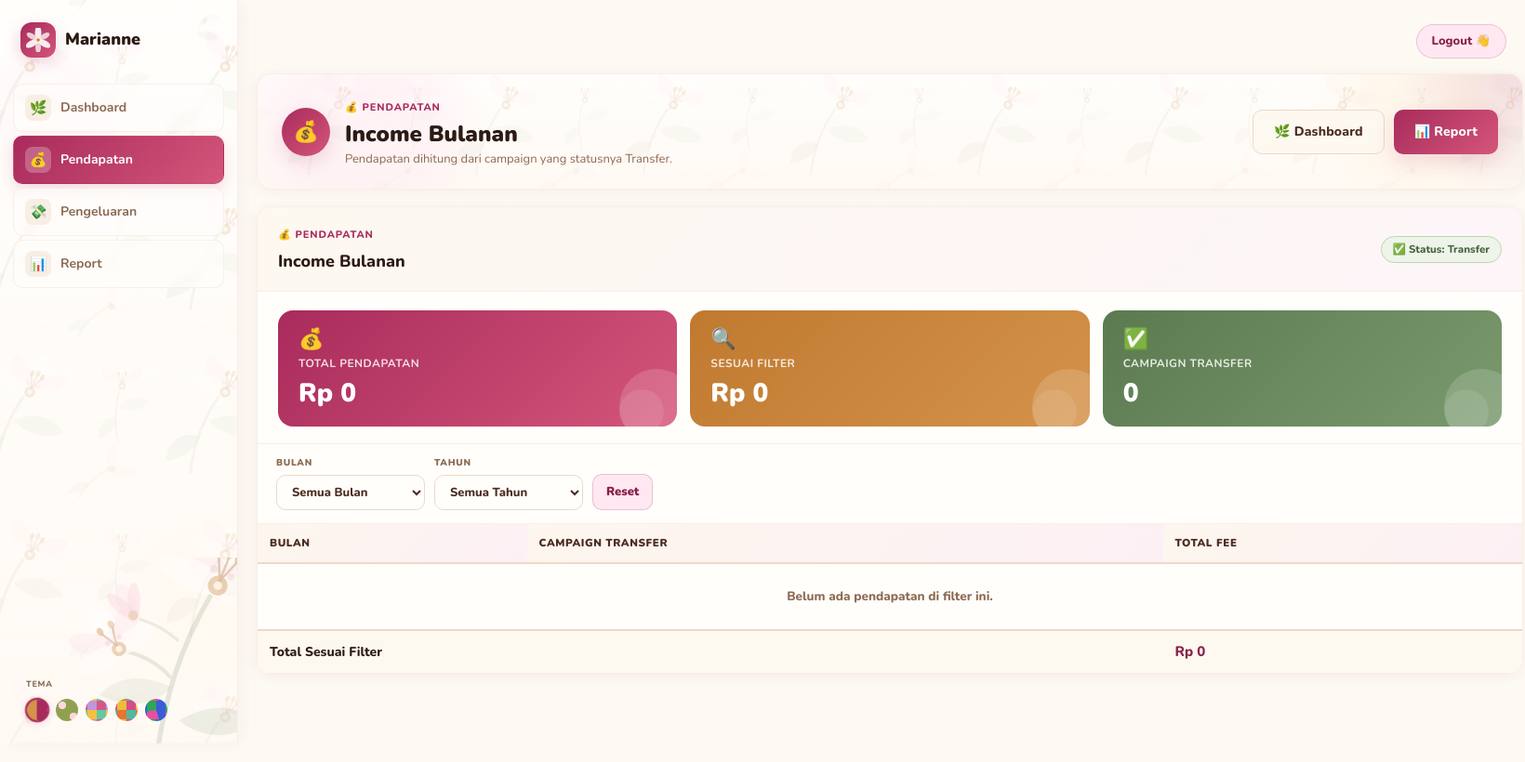
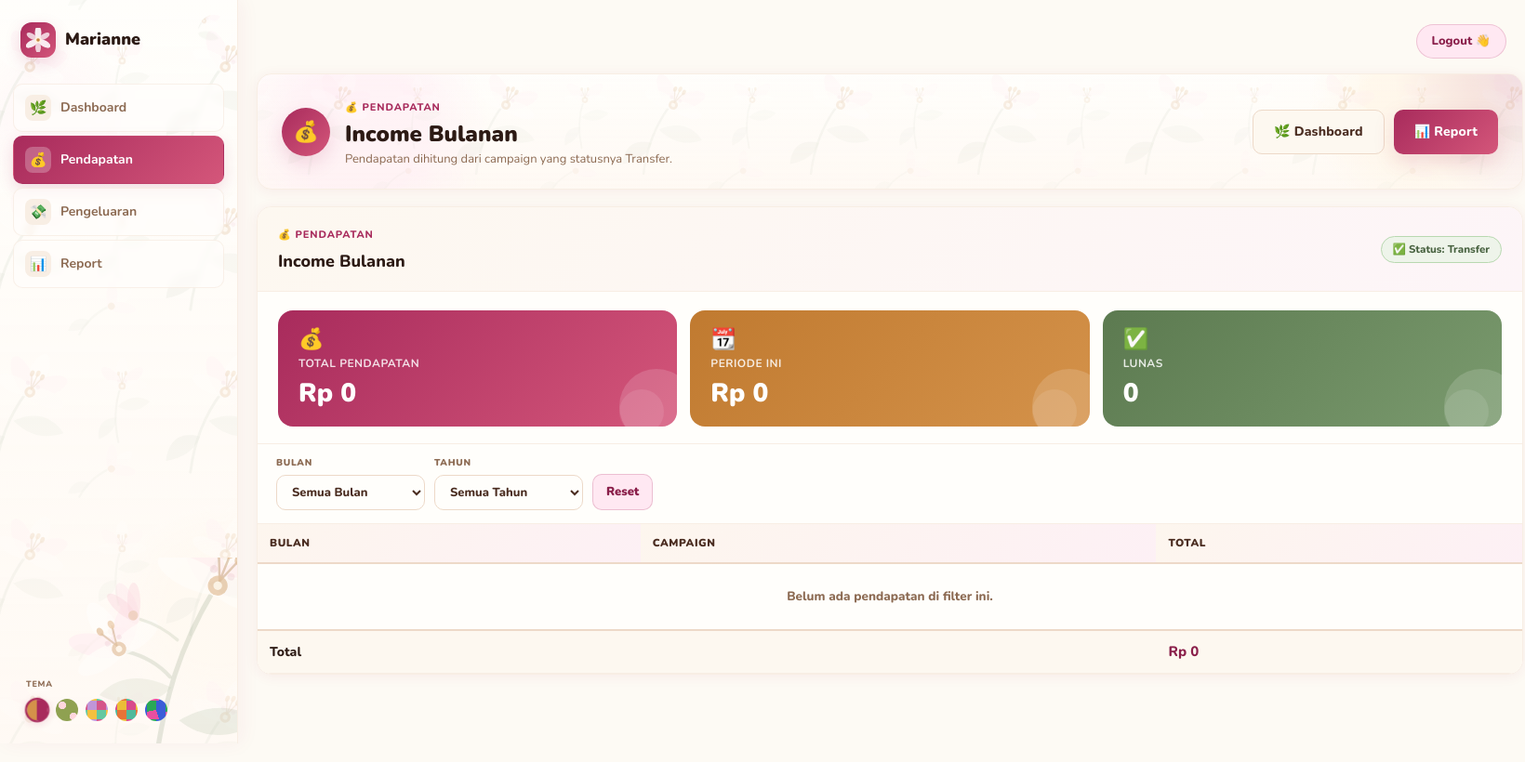
Before and after one commit to hendrikusray/daily-task, a Flask app: page /pendapatan in a window 1640 px wide. Shown: the whole page at 93% size. Run offline with Flask 3, Linux system fonts and the light colour scheme; a user stored in the database is signed in; data that the repository does not hold is empty.

Commit message:
pendapatan: simplify wording, shorten table headers
- "Sesuai Filter" → "Periode Ini", "Campaign Transfer" → "Lunas"
- Table headers: "Campaign Transfer" → "Campaign", "Total Fee" → "Total"
- Total row: "Total Sesuai Filter" → "Total"

Co-Authored-By: Claude Sonnet 4.6 <noreply@anthropic.com>

```diff
--- a/app/templates/pendapatan.html
+++ b/app/templates/pendapatan.html
@@ -39,13 +39,13 @@
                     <div class="income-stat-value">{{ total_income | idr }}</div>
                 </div>
                 <div class="income-stat-card income-stat-gold">
-                    <div class="income-stat-icon">🔍</div>
-                    <div class="income-stat-label">Sesuai Filter</div>
+                    <div class="income-stat-icon">📆</div>
+                    <div class="income-stat-label">Periode Ini</div>
                     <div class="income-stat-value" id="incomeFilteredTotal">{{ total_income | idr }}</div>
                 </div>
                 <div class="income-stat-card income-stat-sage">
                     <div class="income-stat-icon">✅</div>
-                    <div class="income-stat-label">Campaign Transfer</div>
+                    <div class="income-stat-label">Lunas</div>
                     <div class="income-stat-value"><span id="incomeFilteredCount">{{ income_total_campaigns }}</span></div>
                 </div>
             </div>
@@ -79,8 +79,8 @@
                     <thead>
                         <tr>
                             <th>Bulan</th>
-                            <th>Campaign Transfer</th>
-                            <th>Total Fee</th>
+                            <th>Campaign</th>
+                            <th>Total</th>
                         </tr>
                     </thead>
                     <tbody>
@@ -99,7 +99,7 @@
                             <td colspan="3">Belum ada pendapatan di filter ini.</td>
                         </tr>
                         <tr class="income-total-row">
-                            <td colspan="2">Total Sesuai Filter</td>
+                            <td colspan="2">Total</td>
                             <td class="monthly-total" id="incomeTableTotal">{{ total_income | idr }}</td>
                         </tr>
                     </tbody>
```
